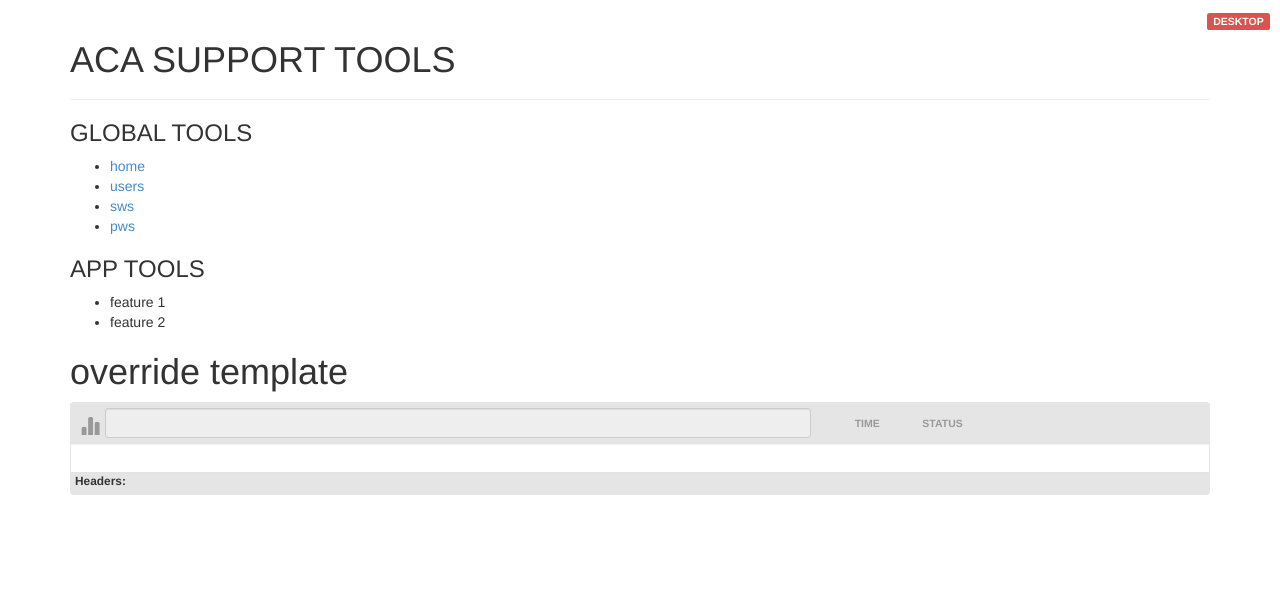
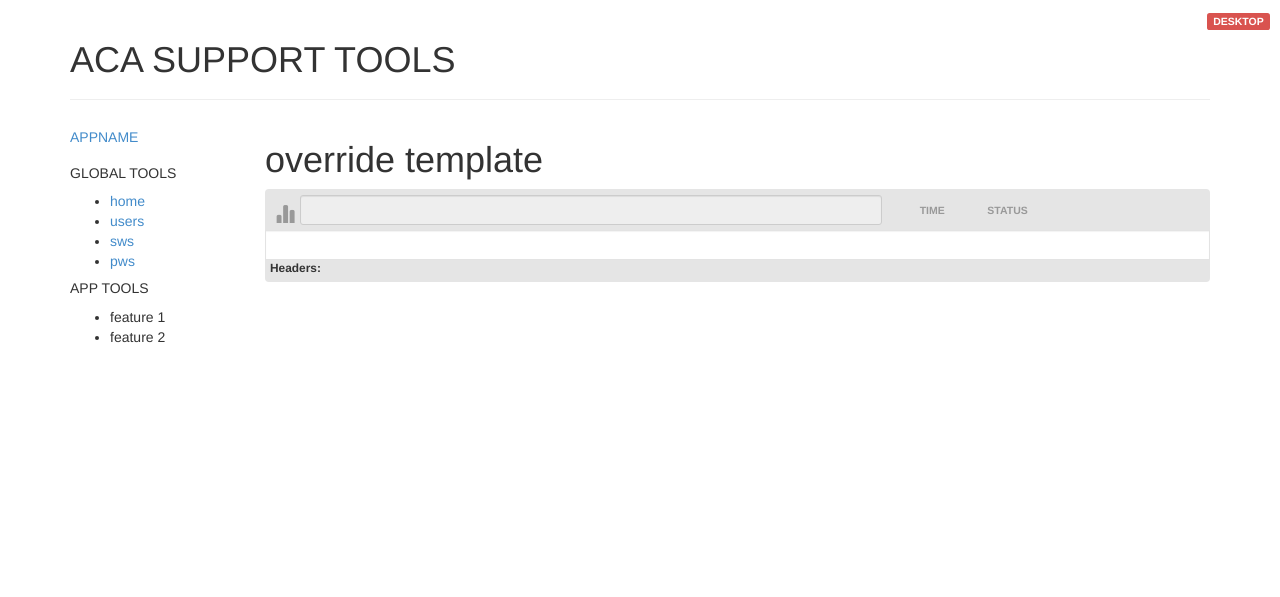
Before and after one commit to uw-it-aca/django-supporttools, a Django app: template supporttools/templates/proxy.html in a window 1280 px wide. Shown: the top 597 px of the page. Run offline with Django 3.2, Linux system fonts and the light colour scheme; the template is opened without the code that fills it, so the values that code supplies are empty; style sheets or scripts are compiled from the project's sources; some libraries are stand-ins or nearby versions.

Commit message:
Cleaning up base template.

```diff
--- a/supporttools/templates/supporttools/base.html
+++ b/supporttools/templates/supporttools/base.html
@@ -63,7 +63,13 @@
                    <h1>ACA SUPPORT TOOLS</h1>
                 </div>
 
-                <h3>GLOBAL TOOLS</h3>
+
+                <div class="row">
+                    <div class="col-md-2">
+
+                        <h5 style="margin-bottom:1.5em;"><a href="/">APPNAME</a></h5>
+
+                        <h5>GLOBAL TOOLS</h5>
                         <ul>
                             <li><a href="/support">home</a></li>
                             <li><a href="/support/users">users</a></li>
@@ -71,15 +77,21 @@
                             <li><a href="/support/restclients/view/pws/student/v4/">pws</a></li>
                         </ul>
 
-                <h3>APP TOOLS</h3>
+                        <h5>APP TOOLS</h5>
                         <ul>
                             <li>feature 1</li>
                             <li>feature 2</li>
                         </ul>
 
+                    </div>
+                    <div class="col-md-10">
+
                         <!-- add your site or application content here -->
                         <div id="content">
                             {% block content %}{% endblock %}
+                        </div>
+
+                    </div>
                 </div>
 
             </div>
```
Lines whose indentation alone changed are shown as unchanged.
